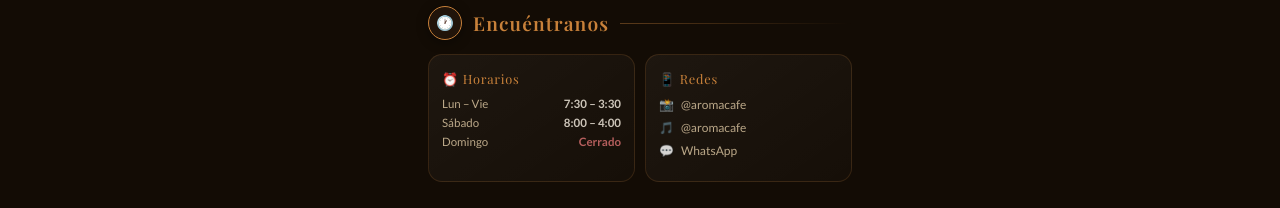
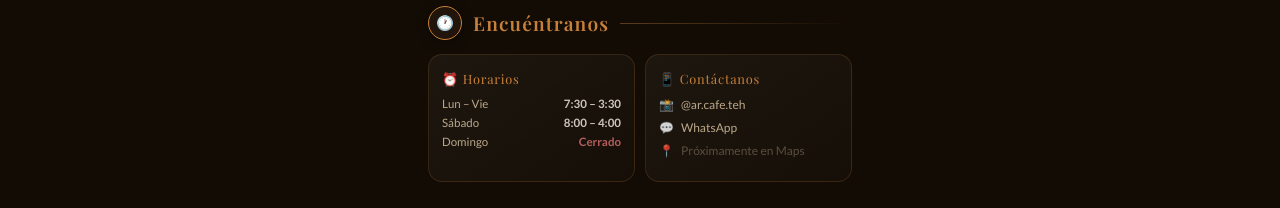
Before and after one commit to jonaRom2/AromaAcafe, a plain HTML site: page index.html in a window 1280 px wide. Shown: the part 1237-1445 px from the top of the page. Drawn offline with nearby package versions, Linux system fonts and the light colour scheme; a web font is replaced by a local one.

Commit message:
Update contact section and title in index.html

```diff
--- a/index.html
+++ b/index.html
@@ -506,11 +506,11 @@ body{
         <div class="ic-row"><span>Domingo</span><span class="closed">Cerrado</span></div>
       </div>
       <div class="info-card">
-        <div class="ic-title">📱 Redes</div>
+        <div class="ic-title">📱 Contáctanos</div>
         <ul class="social-list">
-          <li>📸 <a href="#" target="_blank">@aromacafe</a></li>
-          <li>🎵 <a href="#" target="_blank">@aromacafe</a></li>
-          <li>💬 <a href="https://wa.me/521234567890" target="_blank">WhatsApp</a></li>
+          <li>📸 <a href="https://www.instagram.com/ar.cafe.teh/" target="_blank">@ar.cafe.teh</a></li>
+          <li>💬 <a href="https://wa.me/522381880036" target="_blank">WhatsApp</a></li>
+          <li>📍 <a href="#" style="opacity:0.4;pointer-events:none;cursor:default;">Próximamente en Maps</a></li>
         </ul>
       </div>
     </div>
```
